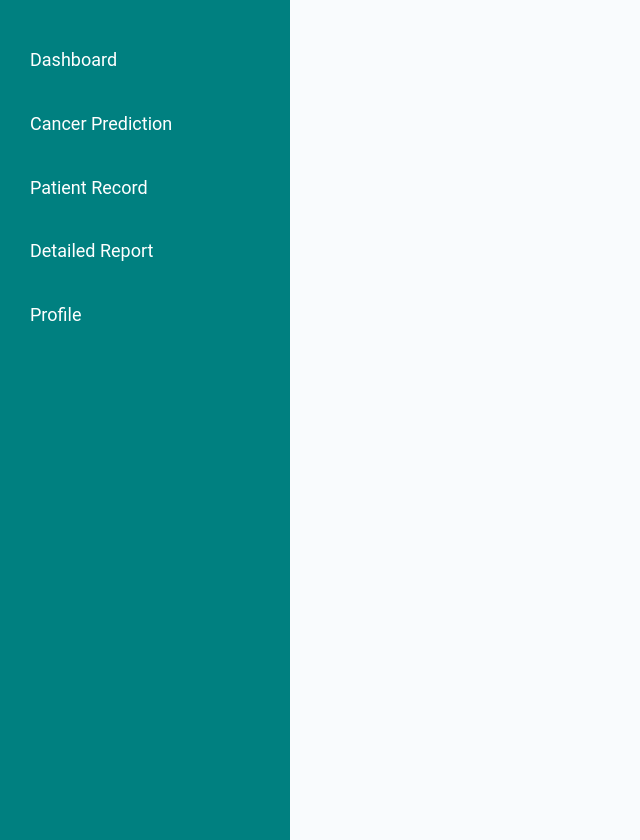
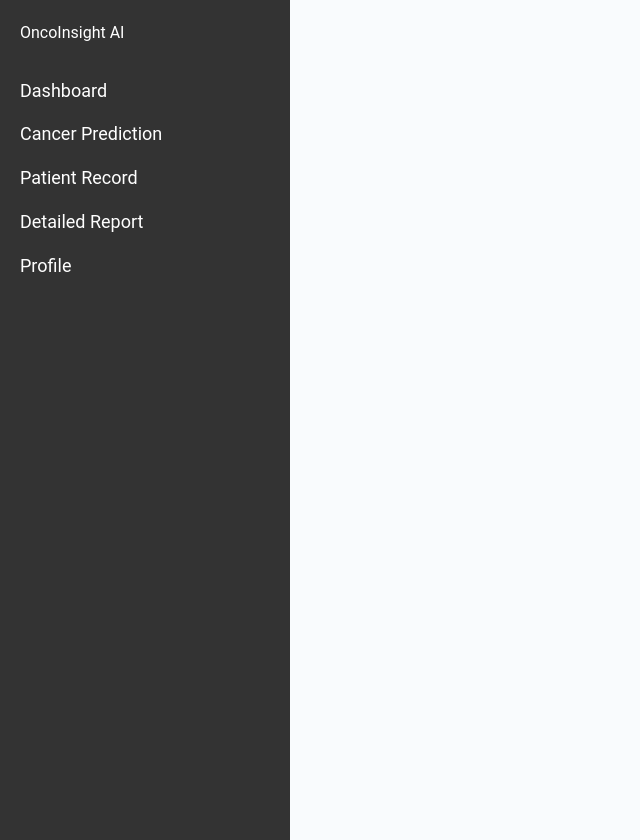
Before and after one commit to MatchaStrawberryWeb/OncoInsight, a React (Create React App) app: page /dashboard in a window 1280 px wide. Shown: the whole page, without its empty margins (0-640 px from the left). Before the commit the page ends 800 px from the top, so only its background shows below. Built offline with nearby package versions, Linux system fonts and the light colour scheme.

Commit message:
logo fixed

```diff
--- a/src/components/Sidebar.js
+++ b/src/components/Sidebar.js
@@ -4,6 +4,7 @@ import '../css/Sidebar.css';  // Ensure this path is correct
 const Sidebar = () => {
     return (
         <div className="sidebar">
+<div className="logo">OncoInsight AI</div>
             <ul>
                 <li><a href="/dashboard">Dashboard</a></li>
                 <li><a href="/cancer-prediction">Cancer Prediction</a></li>
--- a/src/css/Sidebar.css
+++ b/src/css/Sidebar.css
@@ -1,32 +1,28 @@
-/* Sidebar Styles */
 .sidebar {
-    background-color: #008080; /* Set background color to #008080 */
-    color: white; /* White text for contrast */
-    width: 250px; /* Adjust width as needed */
-    height: 100vh; /* Full height */
-    padding: 20px;
-    position: fixed; /* Fix the sidebar to the left */
+  width: 250px;
+  height: 100vh;
+  background-color: #333;
+  color: white;
+  display: flex;
+  flex-direction: column;
+  padding: 20px;
 }
 
 .sidebar ul {
-    list-style-type: none; /* Remove default list styling */
-    padding: 0;
+  list-style: none;
+  padding: 0;
 }
 
-.sidebar ul li {
-    margin: 15px 0;
+.sidebar li {
+  margin: 15px 0;
 }
 
-.sidebar ul li a {
-    color: white; /* White text for links */
-    text-decoration: none; /* Remove underline */
-    font-size: 18px;
-    display: block;
-    padding: 10px;
-    border-radius: 4px;
-    transition: background-color 0.3s ease; /* Smooth hover effect */
+.sidebar li a {
+  color: white;
+  text-decoration: none;
+  font-size: 18px;
 }
 
-.sidebar ul li a:hover {
-    background-color: #004c4c; /* Darker shade for hover */
+.sidebar li a:hover {
+  color: #008080; /* Color change on hover */
 }
```
